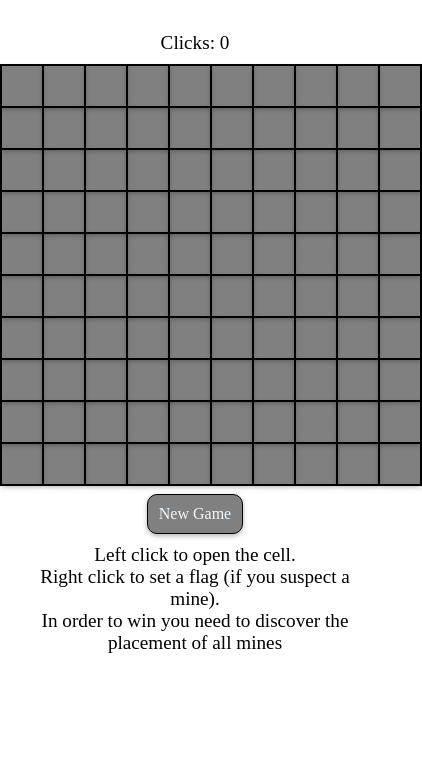
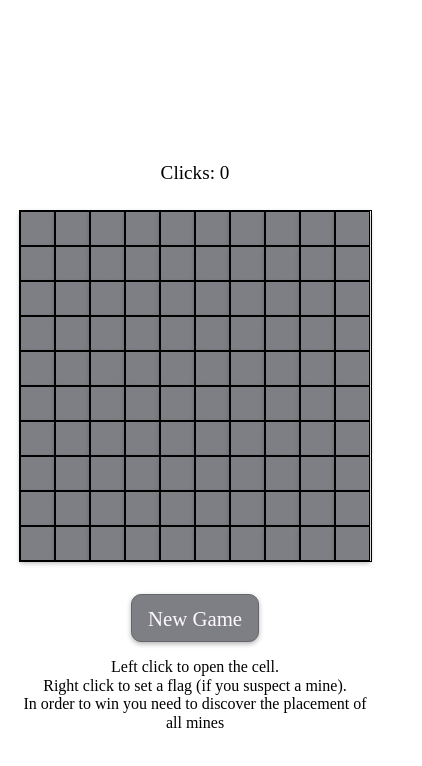
Before and after one commit to taorminak/minesweeper, a website: page minesweeper/index.html in a window 390 px wide. Shown: the whole page, 422 px wide, since content can reach past the window. Drawn offline with Linux system fonts and the light colour scheme.

Commit message:
fix: add styles for responsive design

```diff
--- a/minesweeper/assets/styles/styles.css
+++ b/minesweeper/assets/styles/styles.css
@@ -2,8 +2,7 @@
   display: flex;
   flex-direction: column;
   width: 100vw;
-    height: auto;
-
+  height: 100vh;
 
   justify-content: center;
   align-items: center;
@@ -11,9 +10,9 @@
 
 .game-board {
   display: grid;
+  width: auto;
   height: auto;
   border: 1px solid black;
-    background-color: gray;
   margin-left: auto;
   margin-right: auto;
 }
@@ -32,6 +31,16 @@
   aspect-ratio: 1/1;
   text-align: center;
   font-size: 2rem;
+  background-color: #7d7f85;
+}
+
+.table {
+  display: flex;
+  flex-direction: row;
+  justify-content: space-between;
+  gap: 8rem;
+  max-width: 90vw;
+  padding-top: 0.8rem;
 }
 
 .time {
@@ -55,19 +64,21 @@
 }
 
 .new-game {
-    background-color: grey;
-    color: aliceblue;
-    width: 6rem;
-    height: 2.5rem;
-    border: 1px solid black;
+  background-color: #7d7f85;
+  color: #fef9fc;
+  width: 7rem;
+  height: auto;
+  min-height: 2.5rem;
+  border: 1px solid #64666a;
   box-shadow: 0px 2px 5px rgba(0, 0, 0, 0.3);
   border-radius: 10px;
   margin-top: 0.5rem;
+  font-size: 1.3rem;
 }
 
 .game-over {
   font-size: 2rem;
-   font-family: 'Franklin Gothic Medium', 'Arial Narrow', Arial, sans-serif;
+  font-family: "Franklin Gothic Medium", "Arial Narrow", Arial, sans-serif;
   text-align: center;
   margin-top: 1rem;
 }
@@ -95,3 +106,36 @@
 .red {
   background-color: red;
 }
+
+@media (max-width: 500px) {
+  .container {
+    width: 100vw;
+    justify-content: center;
+    align-items: center;
+  }
+  .game-board {
+    width: 90vw;
+    margin: 1rem;
+  }
+  .cell {
+    width: 1rem;
+    font-size: 1.1rem;
+  }
+  .table {
+    width: 90vw;
+  }
+  .rules {
+    width: 90%;
+    margin: 1rem;
+    font-size: 1rem;
+  }
+  .new-game {
+    width: 8rem;
+    height: 3rem;
+    margin-top: 1rem;
+  }
+  .game-over {
+    font-size: 1.5rem;
+    margin-top: 0.5rem;
+  }
+}
```
Lines whose indentation alone changed are shown as unchanged.
